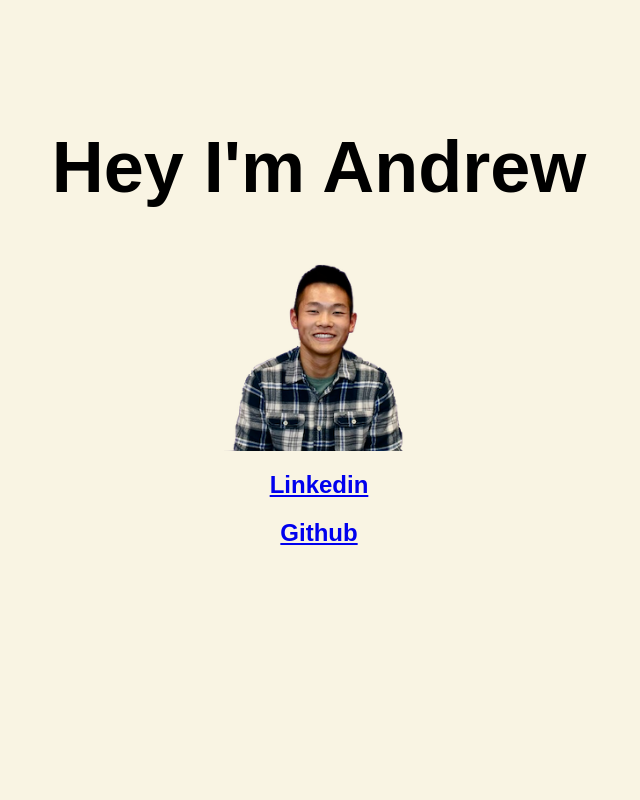
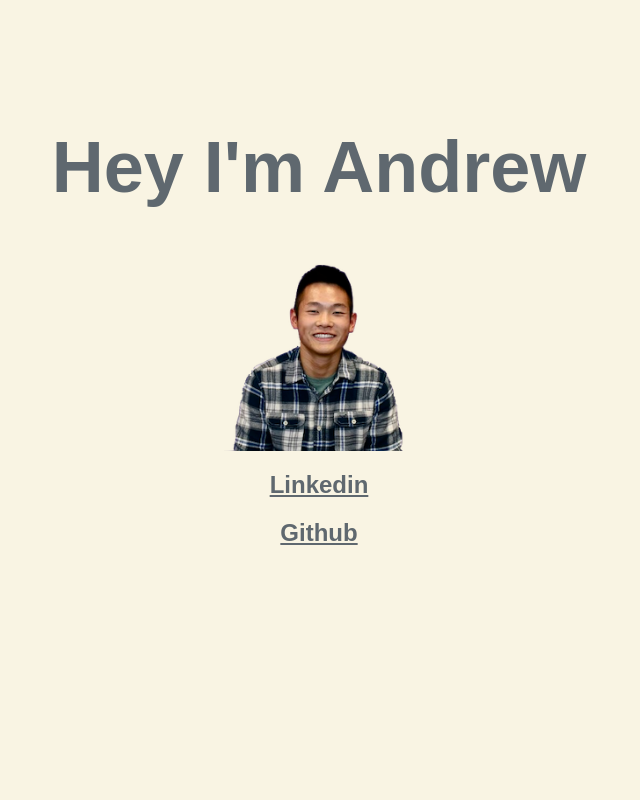
Before and after one commit to AndrooHan/andrume, a Flask app: page / in a window 1280 px wide. Shown: the whole page, without its empty margins (321-961 px from the left). Run offline with Flask 2, Linux system fonts and the light colour scheme; some web fonts are replaced.

Commit message:
grey font color

```diff
--- a/templates/main.html
+++ b/templates/main.html
@@ -7,6 +7,7 @@
     * {
       font-family: 'Be Vietnam', sans-serif;
       background-color: #f9f4e3;
+      color: #5f686f;
     }
 
 		.center {
```
